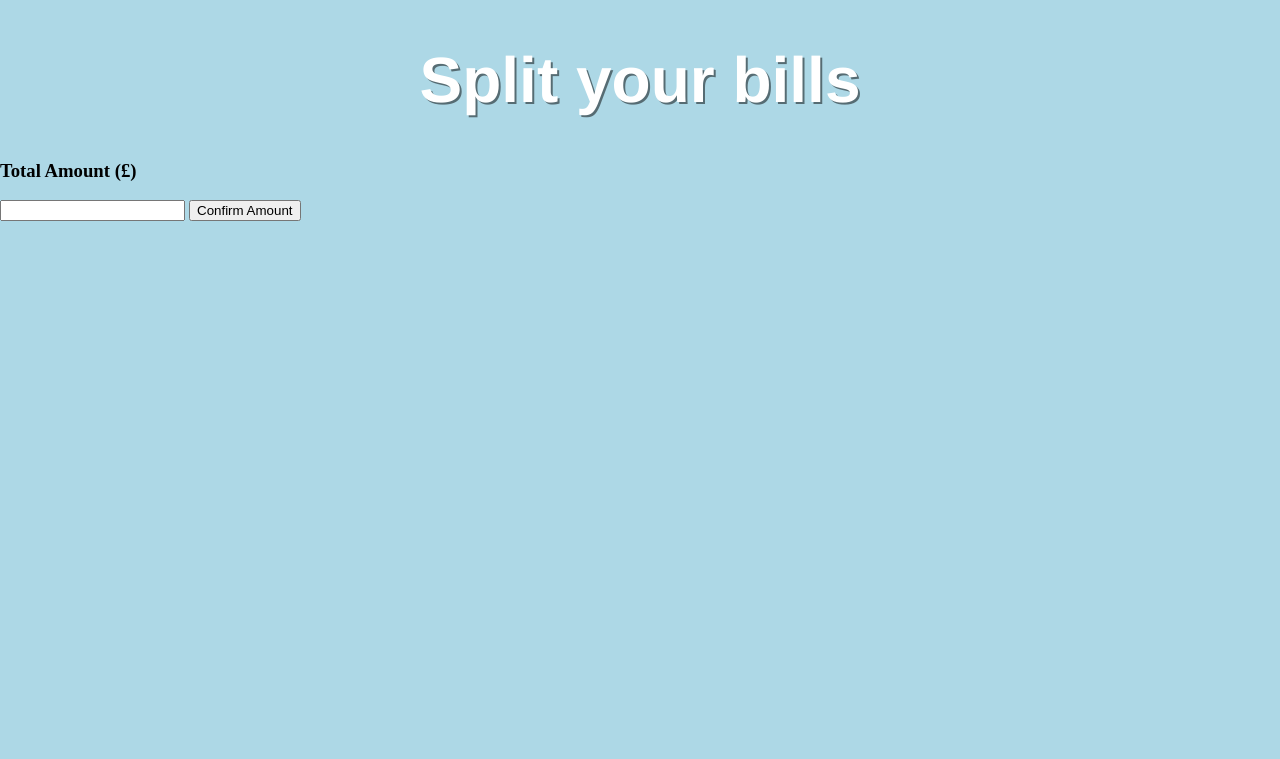
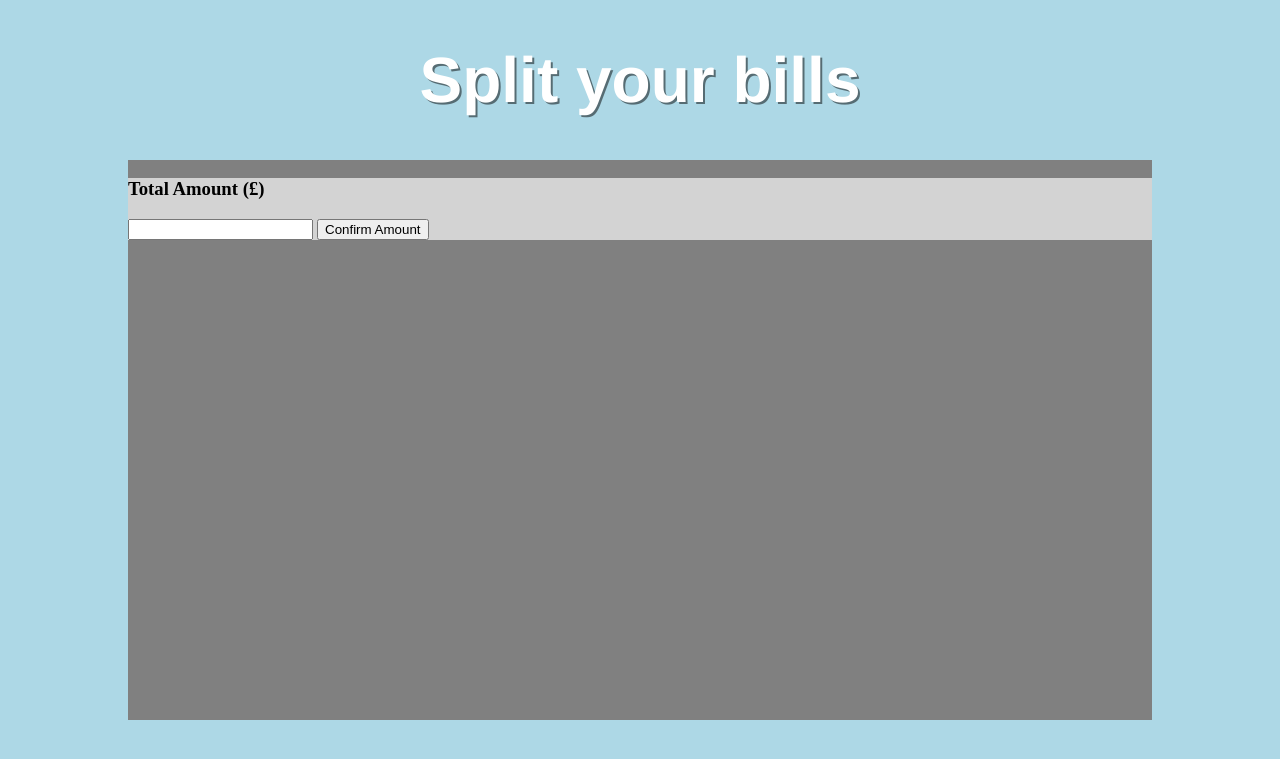
Before and after one commit to NXFORG/INSE---Bill-Splitting-Application, a PHP site: page /splitBill.html in a window 1280 px wide. Shown: the top 759 px of the page. Run offline with PHP 8.4, Linux system fonts and the light colour scheme.

Commit message:
Update style.css

```diff
--- a/style.css
+++ b/style.css
@@ -92,3 +92,18 @@ main{
     font-size: 22px;
   }
 }
+
+
+/* CSS for bill split page */
+/* CSS not finished */
+#billContainer{
+  position: absolute;
+  background-color: grey; /*Colour for testing purposes */
+  width: 80%;
+  height: 70%;
+  margin-left: 10%;
+
+}
+#amountContainer{
+  background-color: lightgrey;  /*Colour for testing purposes */
+}
```
